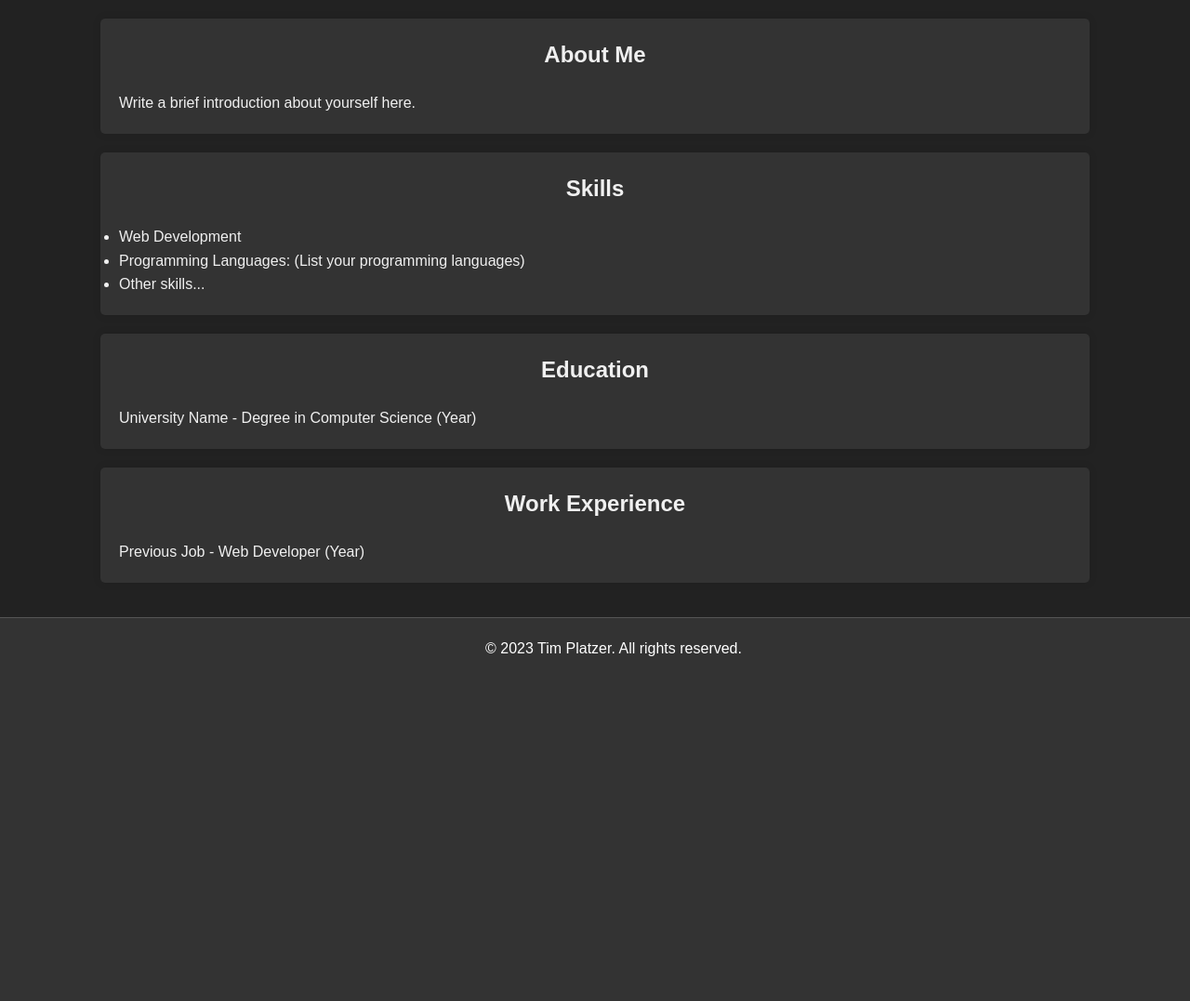
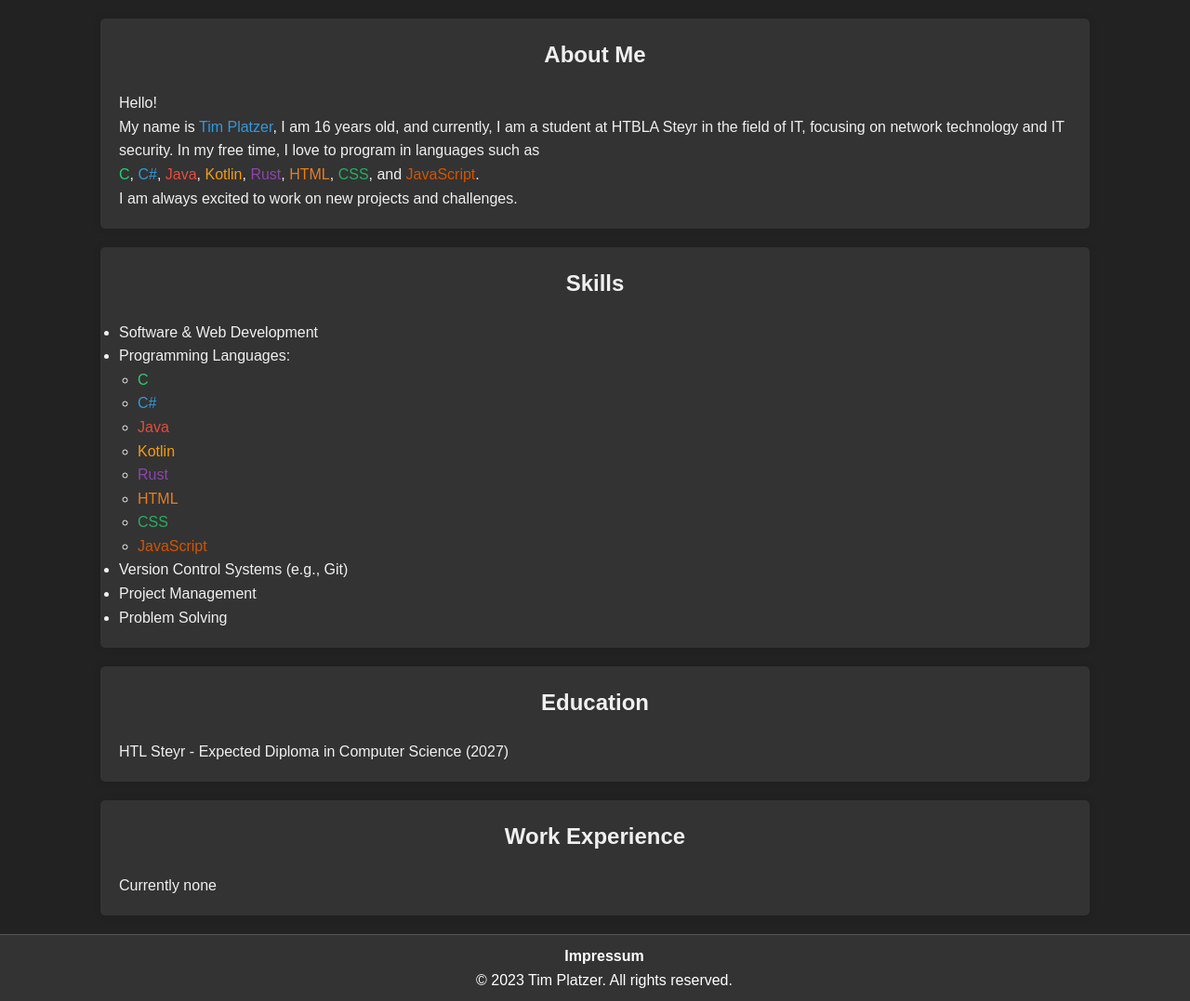
Before and after one commit to EpicGamer4088/EpicGamer4088.github.io, a PHP site: page /about.html in a window 1280 px wide. Shown: the part 69-1146 px from the top of the page at 93% size. Before the commit the page ends 775 px from the top, so only its background shows below. Run offline with PHP 8.4, Linux system fonts and the light colour scheme.

Commit message:
added Tic Tac Toe V1.3.4-final to Project Portfolio, added code in javascript for the footer beeng fixed at the end of each site. Some Private infos Imprint

```diff
--- a/about.html
+++ b/about.html
@@ -4,7 +4,7 @@
 <head>
     <meta charset="UTF-8">
     <meta name="viewport" content="width=device-width, initial-scale=1.0">
-    <title>About Me - Your Name</title>
+    <title>About Me | Tim Platzer</title>
     <link rel="stylesheet" href="css/style.css">
 </head>
 
@@ -26,29 +26,53 @@
 
 <section id="about-me">
     <h2>About Me</h2>
-    <p>Write a brief introduction about yourself here.</p>
+    <p>Hello!</p>
+    <p>My name is <span style="color: #3498db;">Tim Platzer</span>, I am 16 years old, and currently,
+        I am a student at HTBLA Steyr in the field of IT, focusing on network technology and IT security.
+        In my free time, I love to program in languages such as <br>
+        <span style="color: #2ecc71;">C</span>, <span style="color: #3498db;">C#</span>,
+        <span style="color: #e74c3c;">Java</span>, <span style="color: #f39c12;">Kotlin</span>,
+        <span style="color: #8e44ad;">Rust</span>, <span style="color: #e67e22;">HTML</span>,
+        <span style="color: #27ae60;">CSS</span>, and <span style="color: #d35400;">JavaScript</span>. <br>
+        I am always excited to work on new projects and challenges.
+    </p>
+
 </section>
 
 <section id="skills">
     <h2>Skills</h2>
     <ul>
-        <li>Web Development</li>
-        <li>Programming Languages: (List your programming languages)</li>
-        <li>Other skills...</li>
+        <li>Software & Web Development</li>
+        <li>Programming Languages:
+            <ul>
+                <li><span style="color: #2ecc71;">C</span></li>
+                <li><span style="color: #3498db;">C#</span></li>
+                <li><span style="color: #e74c3c;">Java</span></li>
+                <li><span style="color: #f39c12;">Kotlin</span></li>
+                <li><span style="color: #8e44ad;">Rust</span></li>
+                <li><span style="color: #e67e22;">HTML</span></li>
+                <li><span style="color: #27ae60;">CSS</span></li>
+                <li><span style="color: #d35400;">JavaScript</span></li>
+            </ul>
+        </li>
+        <li>Version Control Systems (e.g., Git)</li>
+        <li>Project Management</li>
+        <li>Problem Solving</li>
     </ul>
 </section>
 
 <section id="education">
     <h2>Education</h2>
-    <p>University Name - Degree in Computer Science (Year)</p>
+    <p>HTL Steyr - Expected Diploma in Computer Science (2027)</p>
 </section>
 
 <section id="experience">
     <h2>Work Experience</h2>
-    <p>Previous Job - Web Developer (Year)</p>
+    <p>Currently none</p>
 </section>
 
 <footer>
+    <p><a href="imprint.html">Impressum</a></p>
     <p>&copy; 2023 Tim Platzer. All rights reserved.</p>
 </footer>
 
--- a/contact.html
+++ b/contact.html
@@ -4,7 +4,7 @@
 <head>
     <meta charset="UTF-8">
     <meta name="viewport" content="width=device-width, initial-scale=1.0">
-    <title>Contact Me - Your Name</title>
+    <title>Contact Me | Tim Platzer</title>
     <link rel="stylesheet" href="css/style.css">
 </head>
 
@@ -43,6 +43,7 @@
 </section>
 
 <footer>
+    <p><a href="imprint.html">Impressum</a></p>
     <p>&copy; 2023 Tim Platzer. All rights reserved.</p>
 </footer>
 
--- a/css/style.css
+++ b/css/style.css
@@ -58,6 +58,10 @@ nav ul li {
     display: inline-block;
     margin-right: 20px;
     font-size: 18px;
+}
+
+ul li ul {
+    padding-left: 20px;
 }
 
 a {
@@ -147,16 +151,18 @@ section .welcome-text {
     background-color: #2980b9;
 }
 
+
 /* Footer styles */
 footer {
     text-align: center;
-    padding: 20px;
+    padding: 10px;
     background-color: #333;
     color: #fff;
     border-top: 1px solid #555;
-    position: fixed;
+    position: fixed; /* Fixieren Sie den Footer am unteren Bildschirmrand */
     width: 100%;
-    bottom: 0;
+    bottom: 0; /* Positionieren Sie den Footer am unteren Rand des Bildschirms */
+    z-index: 999; /* Stellen Sie sicher, dass der Footer über anderen Elementen liegt */
 }
 
 /* Responsive styles */
@@ -178,4 +184,14 @@ footer {
         width: 100px;
         height: auto;
     }
+
+    /* Additional styles for small screens */
+    footer {
+        position: relative; /* Ändern Sie die Position zurück, um normales Scrollverhalten zu ermöglichen */
+        width: auto;
+    }
+
+    section:last-child {
+        margin-bottom: 60px; /* Passen Sie den Wert nach Bedarf an */
+    }
 }
--- a/js/common.js
+++ b/js/common.js
@@ -0,0 +1,17 @@
+// Adjust footer position based on content height
+function adjustFooterPosition() {
+    var contentHeight = document.body.clientHeight;
+    var windowHeight = window.innerHeight;
+    var footer = document.querySelector('footer');
+
+    if (contentHeight < windowHeight) {
+        footer.style.position = 'fixed';
+        footer.style.bottom = '0';
+    } else {
+        footer.style.position = 'relative';
+    }
+}
+
+// Adjust footer position on initial load and window resize
+window.addEventListener('load', adjustFooterPosition);
+window.addEventListener('resize', adjustFooterPosition);
--- a/portfolio/songlister.html
+++ b/portfolio/songlister.html
@@ -4,7 +4,7 @@
 <head>
     <meta charset="UTF-8">
     <meta name="viewport" content="width=device-width, initial-scale=1.0">
-    <title>SongLister - Portfolio | Tim Platzer</title>
+    <title>SongLister | Tim Platzer</title>
     <link rel="stylesheet" href="../css/style.css">
 </head>
 
@@ -73,6 +73,7 @@
 </section>
 
 <footer>
+    <p><a href="../imprint.html">Impressum</a></p>
     <p>&copy; 2023 Tim Platzer. All rights reserved.</p>
 </footer>
 
--- a/portfolio/superfranz.html
+++ b/portfolio/superfranz.html
@@ -4,7 +4,7 @@
 <head>
     <meta charset="UTF-8">
     <meta name="viewport" content="width=device-width, initial-scale=1.0">
-    <title>Super Franz Unity Game - Portfolio | Tim Platzer</title>
+    <title>Super Franz | Tim Platzer</title>
     <link rel="stylesheet" href="../css/style.css">
 </head>
 
@@ -37,6 +37,7 @@
 </section>
 
 <footer>
+    <p><a href="../imprint.html">Impressum</a></p>
     <p>&copy; 2023 Tim Platzer. All rights reserved.</p>
 </footer>
 
--- a/projects/superfranz/code.html
+++ b/projects/superfranz/code.html
@@ -4,7 +4,7 @@
 <head>
     <meta charset="UTF-8">
     <meta name="viewport" content="width=device-width, initial-scale=1.0">
-    <title>Super Franz Unity Game Source Code</title>
+    <title>Super Franz | Source Code</title>
     <link rel="stylesheet" href="../../css/style.css">
 </head>
 
@@ -34,6 +34,7 @@
 </section>
 
 <footer>
+    <p><a href="../../imprint.html">Impressum</a></p>
     <p>&copy; 2023 Tim Platzer. All rights reserved.</p>
 </footer>
 
--- a/projects/tic-tac-toe/code.html
+++ b/projects/tic-tac-toe/code.html
@@ -4,7 +4,7 @@
 <head>
     <meta charset="UTF-8">
     <meta name="viewport" content="width=device-width, initial-scale=1.0">
-    <title>Tic Tac Toe in C Source Code</title>
+    <title>Tic Tac Toe | Source Code</title>
     <link rel="stylesheet" href="../../css/style.css">
 </head>
 
@@ -34,6 +34,7 @@
 </section>
 
 <footer>
+    <p><a href="../../imprint.html">Impressum</a></p>
     <p>&copy; 2023 Tim Platzer. All rights reserved.</p>
 </footer>
 
```
Also changed, not shown: imprint.html (+12 -15 lines), index.html (+9 -5 lines), portfolio/index.html (+15 -6 lines), portfolio/tic-tac-toe.html (+29 -3 lines), projects.html (deleted, +0 -56 lines), projects/songlister/code.html (+4 -3 lines).
